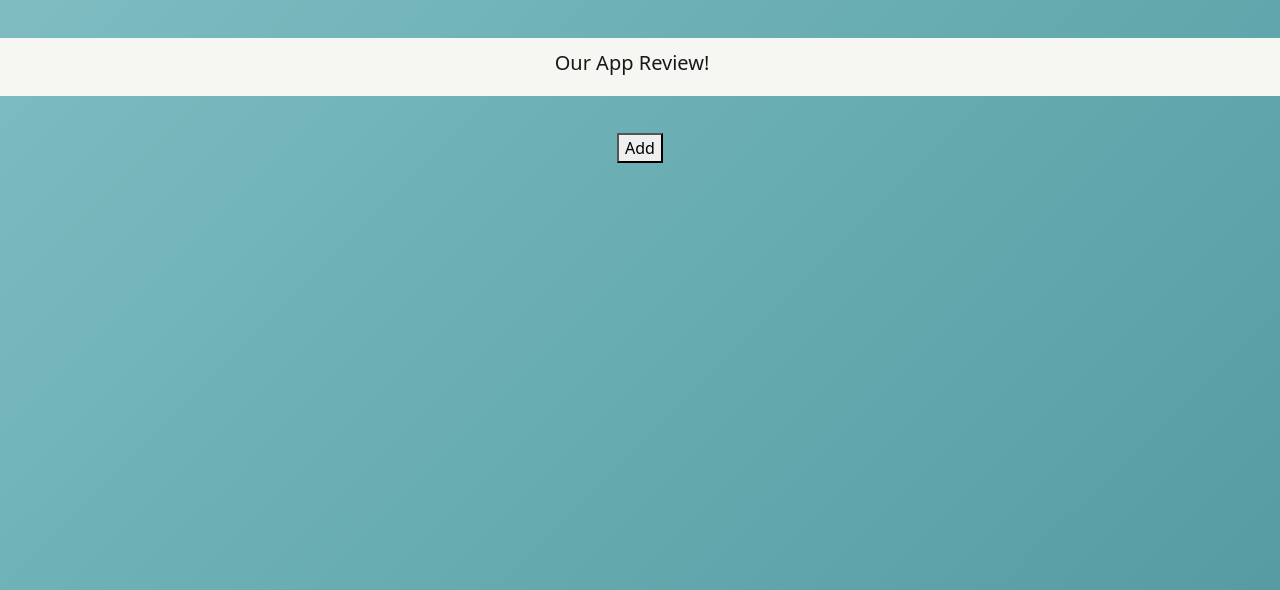
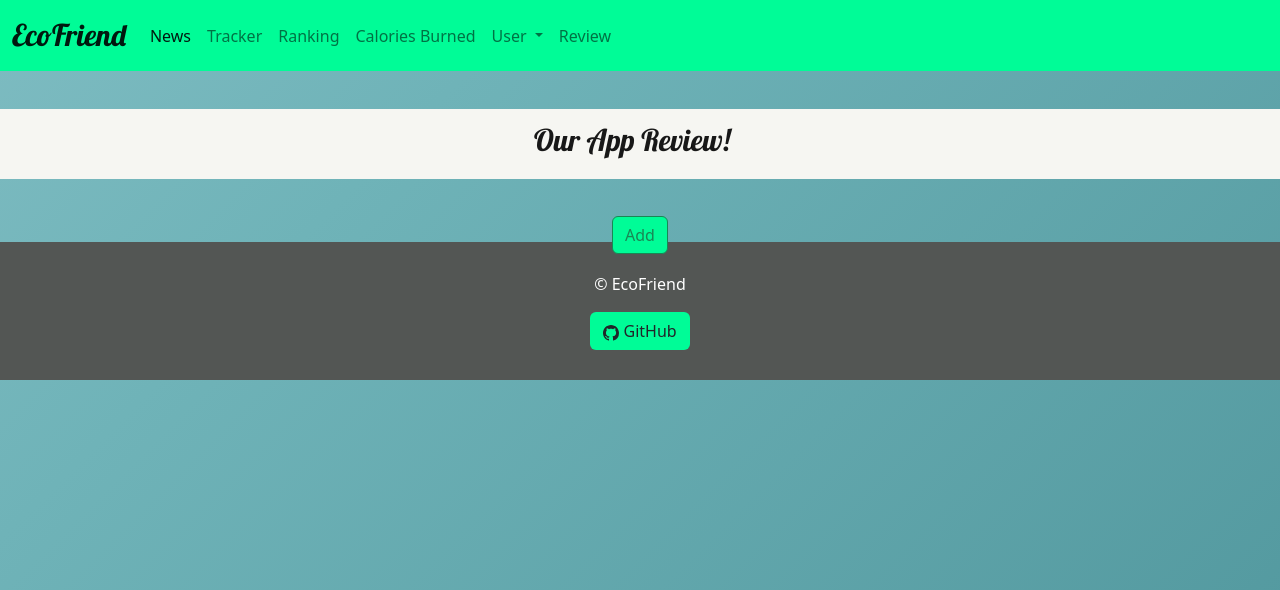
Before and after one commit to PTS-C07-PBP/EcoFriend, a Django app: page /review/ in a window 1280 px wide. Shown: the top 590 px of the page. Run offline with Django 4.2, Linux system fonts and the light colour scheme; data that the repository does not hold is empty; some libraries are stand-ins or nearby versions.

Commit message:
Update Review 3

```diff
--- a/project_django/urls.py
+++ b/project_django/urls.py
@@ -18,7 +18,6 @@ from django.urls import path, include
 
 urlpatterns = [
     path('admin/', admin.site.urls),
-    path('', include('example_app.urls')),
     path('review/', include('review.urls')),
     path('', include('news.urls')),
     path('tracker/', include('tracker.urls')),
--- a/review/forms.py
+++ b/review/forms.py
@@ -4,7 +4,7 @@ from review.models import Review
 class NewForm(ModelForm):
     class Meta:
         model = Review
-        fields = ['user_name', 'description', 'rating']
+        fields = ['title', 'description', 'rating']
         widgets = {
             'description': Textarea(attrs={'cols': 40, 'rows': 15})
         }
--- a/review/models.py
+++ b/review/models.py
@@ -1,3 +1,4 @@
+from turtle import title
 from django.db import models
 from django.contrib.auth.models import User
 from django.utils import timezone
@@ -12,6 +13,6 @@ class Review(models.Model):
     )
     user = models.ForeignKey(User,on_delete=models.CASCADE, null=True, blank=True)
     date = models.DateField(default=timezone.now)
-    user_name = models.CharField(max_length=100)
+    title = models.CharField(max_length=100)
     description = models.CharField(max_length=255)
     rating = models.IntegerField(choices=RATING_CHOICES)
--- a/review/templates/review_ajax.html
+++ b/review/templates/review_ajax.html
@@ -1,13 +1,7 @@
-<!doctype html>
-<html lang="en">
-  <head>
-    <meta charset="utf-8">
-    <meta name="viewport" content="width=device-width, initial-scale=1">
-
-    <link href="https://cdn.jsdelivr.net/npm/bootstrap@5.2.1/dist/css/bootstrap.min.css" rel="stylesheet" integrity="sha384-iYQeCzEYFbKjA/T2uDLTpkwGzCiq6soy8tYaI1GyVh/UjpbCx/TYkiZhlZB6+fzT" crossorigin="anonymous">
-
-    <script src="https://code.jquery.com/jquery-3.2.1.slim.min.js" integrity="sha384-KJ3o2DKtIkvYIK3UENzmM7KCkRr/rE9/Qpg6aAZGJwFDMVNA/GpGFF93hXpG5KkN" crossorigin="anonymous"></script>    <script src="https://cdnjs.cloudflare.com/ajax/libs/popper.js/1.12.3/umd/popper.min.js" integrity="sha384-vFJXuSJphROIrBnz7yo7oB41mKfc8JzQZiCq4NCceLEaO4IHwicKwpJf9c9IpFgh" crossorigin="anonymous"></script>
-    <script src="https://maxcdn.bootstrapcdn.com/bootstrap/4.0.0-beta.2/js/bootstrap.min.js" integrity="sha384-alpBpkh1PFOepccYVYDB4do5UnbKysX5WZXm3XxPqe5iKTfUKjNkCk9SaVuEZflJ" crossorigin="anonymous"></script>
+{% extends 'base.html' %}
+{% block content %}
+    <script src="https://code.jquery.com/jquery-3.5.1.min.js"></script>
+    <script src="https://ajax.googleapis.com/ajax/libs/jquery/3.6.0/jquery.min.js"></script>
 
     <style>
 
@@ -54,13 +48,6 @@
       }
 
     </style>
-  </head>
-
-  <body>
-    <script src="https://code.jquery.com/jquery-3.5.1.min.js"></script>
-    <script src="https://ajax.googleapis.com/ajax/libs/jquery/3.6.0/jquery.min.js"></script>
-
-    {% block content %}
 
     <div class = "add review" style="margin-top:3%" max-width:"100%" width="50%">
 
@@ -86,50 +73,8 @@
             url: '{% url "review:add_review" %}',
             data: data,
             dataType: 'json',
-            success: function (data){$.each(data, function(index, review) {
-            $('#main-div').append(`
+            success: add_review() })
 
-            <div class="card col-sm-4 mb-1 mt-4 mx-auto" style="width: 18rem;">
-              <div class="card-body">
-                <h4 class="card-title text-center fw-semibold">${review.fields.title}</h4>
-                <ul class="list-group list-group-flush">
-                  <li class="list-group-item text-secondary">${review.fields.date}</li>
-                  <li class="list-group-item text-secondary">${review.fields.rating}</li>
-                  <li class="list-group-item">${review.fields.description}</li>
-                </ul>
-              </div>
-              <div class="card-footer text-center">
-                <p style="font-weight:bold; color:${color};">${message}</p>
-              </div>
-            </div>
-          `)})
-
-            }}),
-
-          fetchData();
-        }
-
-        function update(data) {
-          const myElement = $("#main-div")
-          myElement.html('');
-          for (let i = 0; i < data.length; i++) {
-            myElement.append(`
-
-              <div class="card col-sm-4 mb-1 mt-4 mx-auto" style="width: 18rem;">
-                <div class="card-body">
-                  <h4 class="card-title text-center fw-semibold">${data[i].fields.title}</h4>
-                  <ul class="list-group list-group-flush">
-                    <li class="list-group-item text-secondary">${data[i].fields.date}</li>
-                    <li class="list-group-item text-secondary">${data[i].fields.rating}</li>
-                    <li class="list-group-item">${data[i].fields.description}</li>
-                  </ul>
-                </div>
-                <div class="card-footer text-center">
-                  <p style="font-weight:bold; color:${color};">${message}</p>
-                </div>
-              </div>
-            `)
-          }
           }
 
         function fetchData() {
@@ -138,8 +83,31 @@
 
         $(document).ready(() => {
           $("#create-button").click(posting)
-          fetchData()
+          add_review()
         })
+
+        function add_review() {
+          $.get("/review/json", function(data) {
+            $('#main-div').html("");
+            $.each(data, function(index, review) {
+              $('#main-div').append(`
+
+            <div class="card col-sm-4 mb-1 mt-4 mx-auto" style="width: 18rem;">
+              <div class="card-body">
+                <h4 class="card-title text-center fw-semibold">${review.fields.title}</h4>
+                <ul class="list-group list-group-flush">
+                  <li class="list-group-item text-secondary">${review.fields.user}</li>
+                  <li class="list-group-item text-secondary">${review.fields.date}</li>
+                  <li class="list-group-item text-secondary">${review.fields.rating}</li>
+                  <li class="list-group-item">${review.fields.description}</li>
+                </ul>
+              </div>
+            </div>
+          `
+        );
+        });
+    }
+  )}
     </script>
 
         <div class="navbar navbar-custom mb-4">
@@ -150,19 +118,20 @@
 
         <div class="content w-100 mx-auto">
             <div class="header text-center mx-auto">
-                <button type="button" class="btn-dark" style="margin:1%;" data-toggle="modal" data-target="#addReview"><a style="text-decoration:none">Add</a></button>
+                <button type="button" class="btn btn-outline-success" style="margin:1%;" data-bs-toggle="modal" data-bs-target="#addReview"><a style="text-decoration:none">Add</a></button>
             </div>
         </div>
 
       <div class="row row-cols-1 row-cols-md-3 g-4 md:justify-end gap-4" id="main-div"></div>
 
-      <div class="modal fade modal-dialog modal-dialog-centered" id="addReview" tabindex="-1" aria-labelledby="addReviewLabel" aria-hidden="true">
-        <div class="modal-dialog">
+      <div class="modal fade" id="addReview" tabindex="-1" aria-labelledby="addReviewLabel" aria-hidden="true">
+        <div class="modal-dialog modal-dialog-centered">
             <div class="modal-content">
                 <div class="modal-header">
                     <h1 class="modal-title fs-5" id="exampleModalLabel">Add Review</h1>
                 </div>
                 <div class="modal-body">
+
                     <form method="POST" action="" style="display: inline-block;">
                         {% csrf_token %}
                         <table>
@@ -200,6 +169,3 @@
       </div>
 
     {% endblock content %}
-
-  </body>
-</html>
--- a/review/views.py
+++ b/review/views.py
@@ -38,7 +38,7 @@ def show_review_ajax(request):
     return render(request, "review_ajax.html", context)
 
 def show_json(request):
-    data = Review.objects.filter(user=request.user).all()
+    data = Review.objects.all()
     return HttpResponse(serializers.serialize("json", data), content_type="application/json")
 
 def add_review(request):
@@ -54,4 +54,6 @@ def add_review(request):
             user=request.user,
         )
         new_review.save()
-    return HttpResponse(serializers.serialize("json", new_review))
+
+        review = Review.objects.filter(pk=new_review.pk)
+        return HttpResponse(serializers.serialize("json", review), content_type="application/json")
```
Also changed, not shown: review/migrations/0003_rename_user_name_review_title.py (added). Lines whose indentation alone changed are shown as unchanged.
